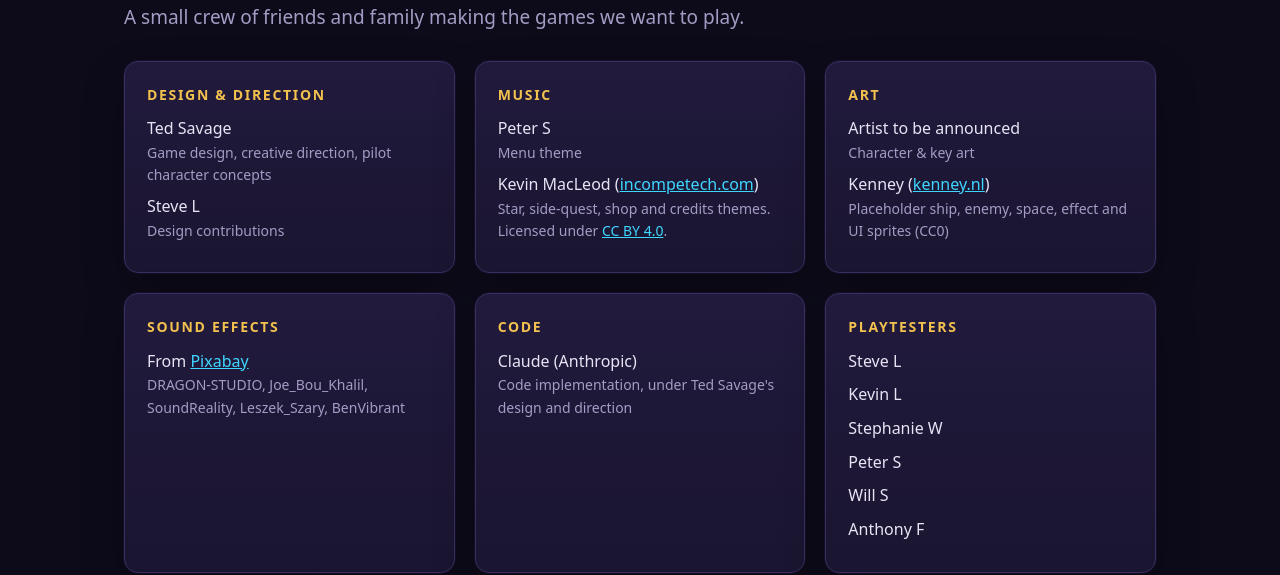
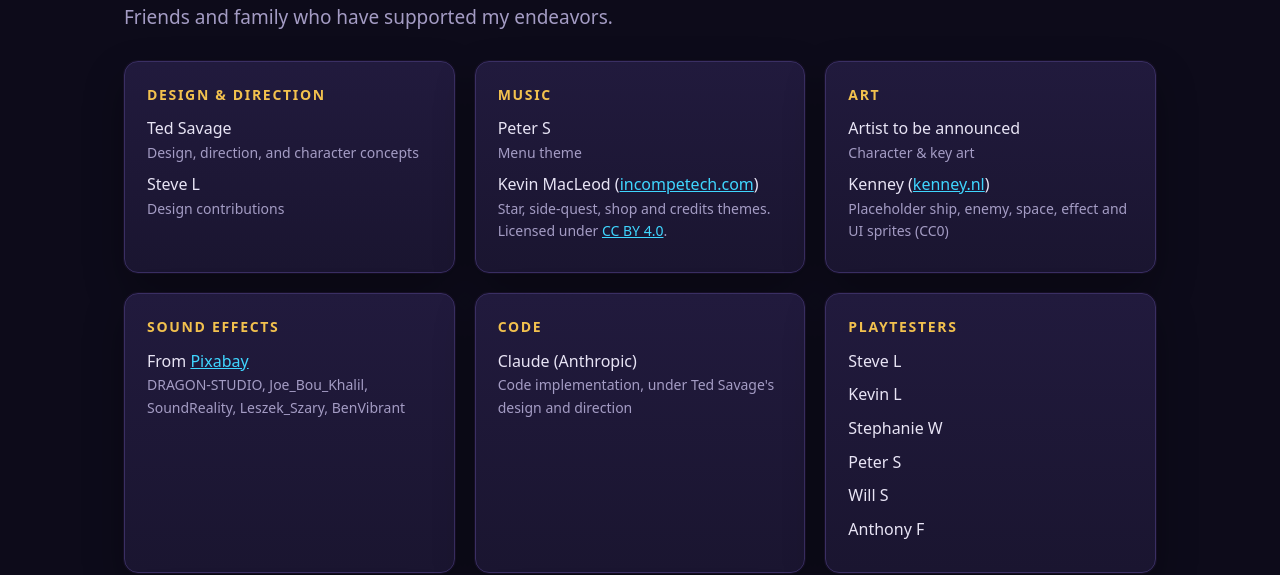
Before and after one commit to IMPACTO14/awesomesquad-site, a plain HTML site: page team.html in a window 1280 px wide. Shown: the part 227-802 px from the top of the page. Drawn offline with Linux system fonts and the light colour scheme.

Commit message:
Update team.html

```diff
--- a/team.html
+++ b/team.html
@@ -4,9 +4,9 @@
 <meta charset="utf-8">
 <meta name="viewport" content="width=device-width, initial-scale=1">
 <title>Team · Awesome Squad</title>
-<meta name="description" content="The people behind the Telecrisis games, plus music, art and sound credits.">
+<meta name="description" content="The people behind Telecrisis, plus music, art and sound credits.">
 <meta property="og:title" content="Team · Awesome Squad">
-<meta property="og:description" content="The people behind the Telecrisis games, plus music, art and sound credits.">
+<meta property="og:description" content="The people behind Telecrisis, plus music, art and sound credits.">
 <meta property="og:image" content="https://awesomesquad.fyi/img/shots/star-yellow.jpg">
 <meta property="og:type" content="website">
 <meta name="twitter:card" content="summary_large_image">
@@ -24,12 +24,12 @@
 <section>
   <div class="kicker">Awesome Squad</div>
   <h1>The <span>team</span></h1>
-  <p class="lead">A small crew of friends and family making the games we want to play.</p>
+  <p class="lead">Friends and family who have supported my endeavors.</p>
   <div class="grid credits">
     <div class="card">
       <h3>Design &amp; direction</h3>
       <ul>
-        <li>Ted Savage<span>Game design, creative direction, pilot character concepts</span></li>
+        <li>Ted Savage<span>Design, direction, and character concepts</span></li>
         <li>Steve L<span>Design contributions</span></li>
       </ul>
     </div>
```
